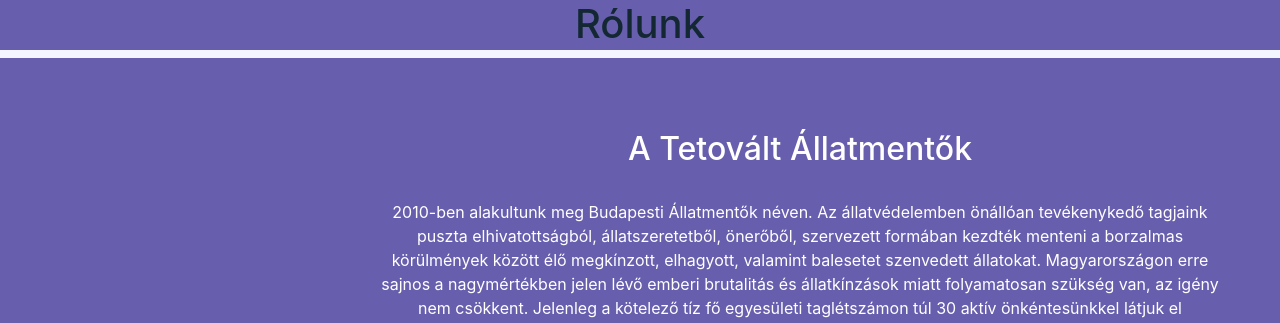
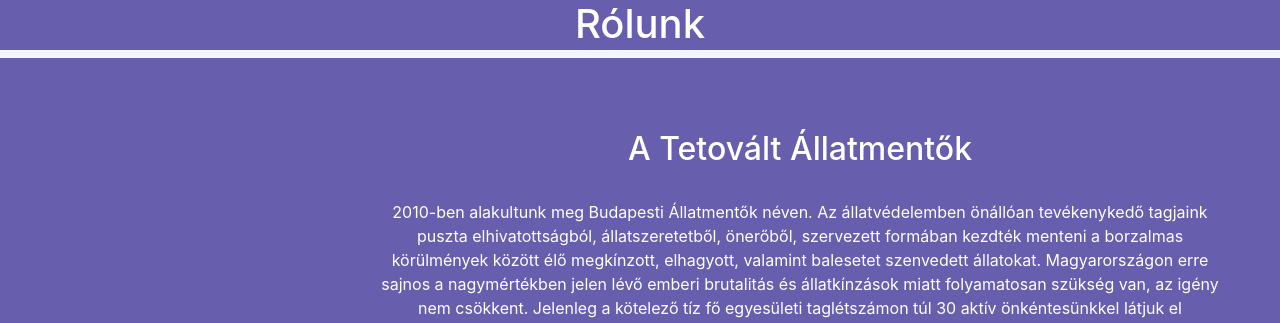
Before and after one commit to bigbugsteve/allatmentok, a PHP site: page /?page=about in a window 1280 px wide. Shown: the part 71-394 px from the top of the page. Run offline with PHP 8.4, Linux system fonts and the light colour scheme; some libraries are stand-ins or nearby versions.

Commit message:
page title issue

```diff
--- a/assets/css/main.css
+++ b/assets/css/main.css
@@ -537,10 +537,6 @@
   bottom: 10vmin;
 }
 
-h1 {
-  color: #142833;
-}
-
 .first-four {
   position: relative;
   font-size: 40vmin;
--- a/assets/scss/_404.scss
+++ b/assets/scss/_404.scss
@@ -105,11 +105,6 @@
   left:-10.2vmin;
   bottom:10vmin;
 }
-
-h1{
-  color:#142833;
-}
-
 .first-four{
   position: relative;
 //   left:6vmin;
```
Also changed, not shown: assets/css/main.min.css.
